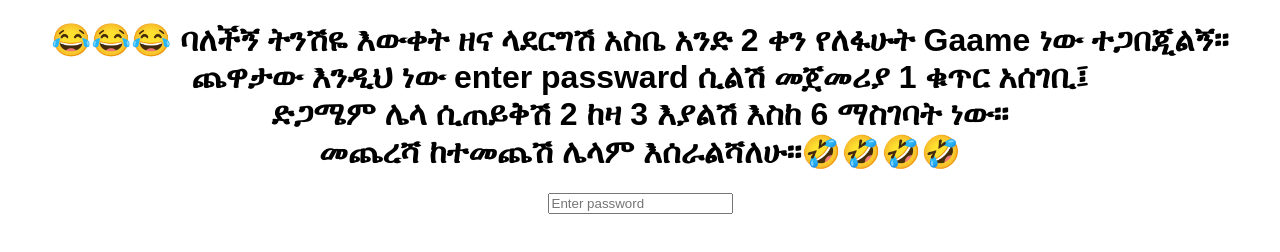
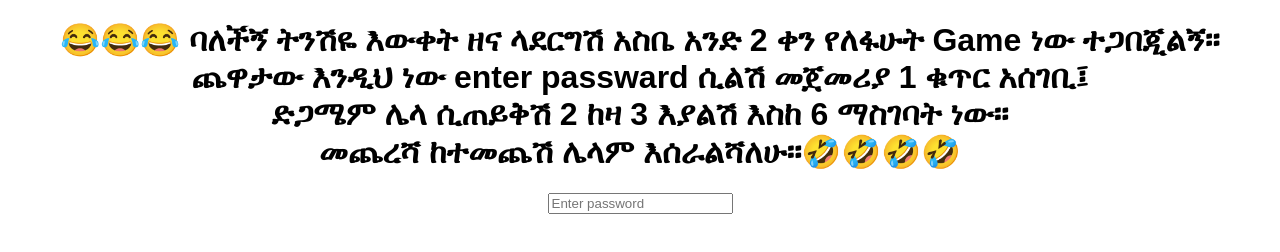
Before and after one commit to Adane21-max/Regst, a plain HTML site: page index.html in a window 1280 px wide. Drawn offline with Linux system fonts and the light colour scheme.

Commit message:
Update index.html

```diff
--- a/index.html
+++ b/index.html
@@ -42,7 +42,7 @@
 </style>
 </head>
 <body>
-<h1>😂😂😂 ባለችኝ ትንሽዬ እውቀት ዘና ላደርግሽ አስቤ አንድ 2 ቀን የለፋሁት Gaame ነው ተጋበጂልኝ።<br>ጨዋታው እንዲህ ነው enter passward ሲልሽ መጀመሪያ 1 ቁጥር አሰገቢ፤ <br>
+<h1>😂😂😂 ባለችኝ ትንሽዬ እውቀት ዘና ላደርግሽ አስቤ አንድ 2 ቀን የለፋሁት Game ነው ተጋበጂልኝ።<br>ጨዋታው እንዲህ ነው enter passward ሲልሽ መጀመሪያ 1 ቁጥር አሰገቢ፤ <br>
 ድጋሜም ሌላ ሲጠይቅሽ 2 ከዛ 3 እያልሽ እስከ 6 ማስገባት ነው።<br> መጨረሻ ከተመጨሽ ሌላም እሰራልሻለሁ።🤣🤣🤣🤣</h1>
 <div id="password-input"></div>
 
```
